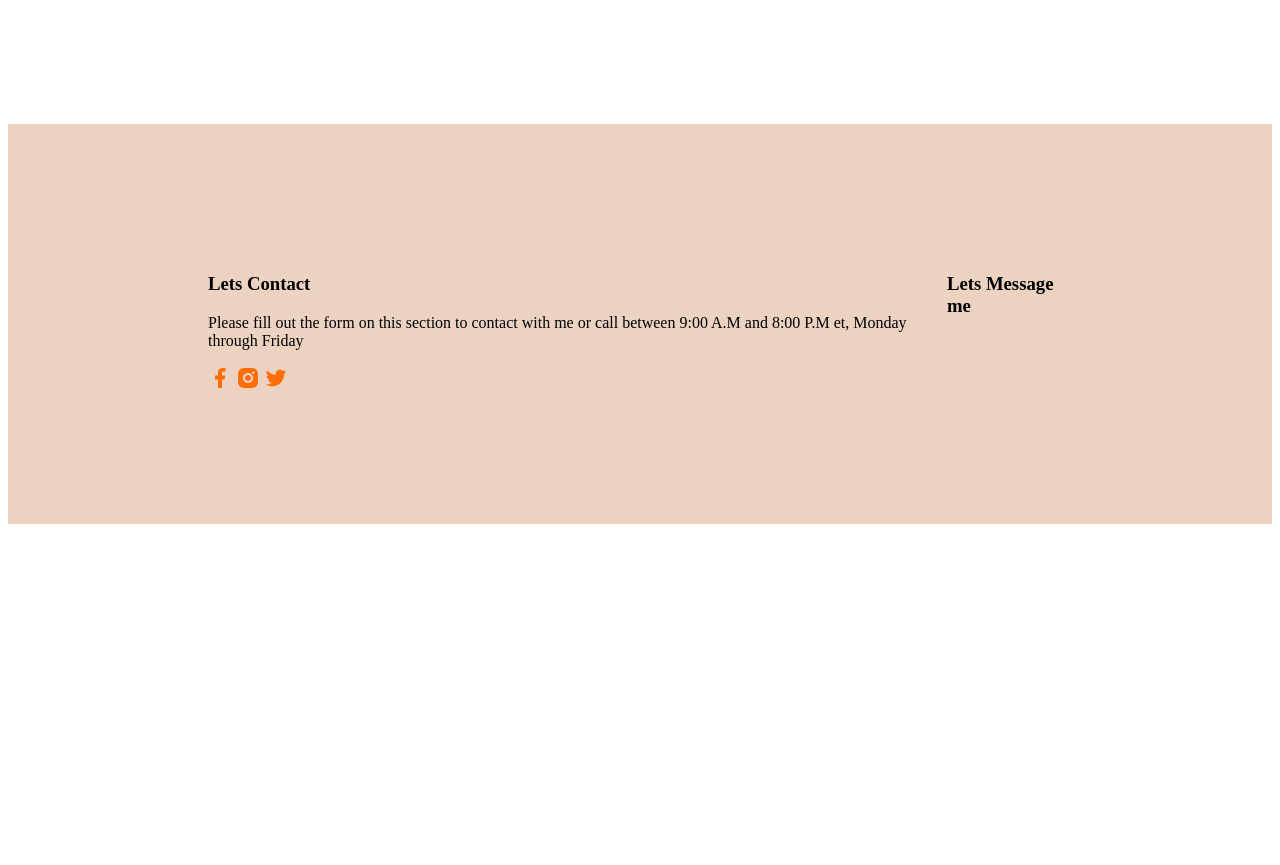
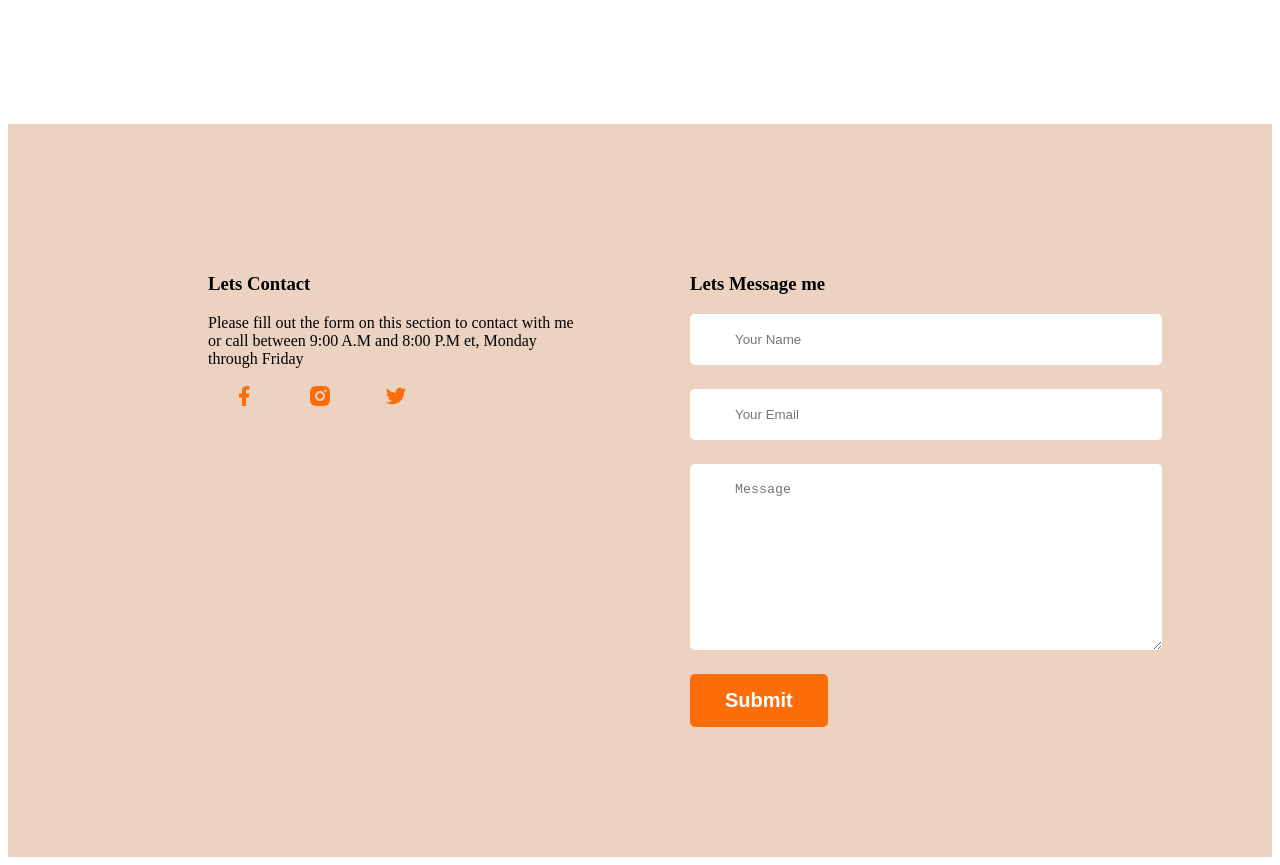
Before and after one commit to SouRovGhosh25/Web-Developer-Portfolio, a plain HTML site: page index.html in a window 1280 px wide. Shown: the part 3220-4085 px from the top of the page. Before the commit the page ends 3752 px from the top, so only its background shows below. Drawn offline with Linux system fonts and the light colour scheme.

Commit message:
Finish footer section comment

```diff
--- a/index.html
+++ b/index.html
@@ -180,7 +180,14 @@
         </div>
         <div class="footer-column">
             <h3 class="footer-title">Lets Message me </h3>
+            <form class="contact" action="">
+                <input type="text" placeholder="Your Name">
+                <input type="email" placeholder="Your Email">
+                <textarea name="" placeholder="Message" id="" cols="30" rows="10"></textarea>
+                <input class="btn-primary" type="submit" value="Submit">
+            </form>
         </div>
+
     </Footer>
 </body>
 
--- a/styles/potfolio.css
+++ b/styles/potfolio.css
@@ -186,4 +186,37 @@ footer {
     display: flex;
     margin-top: 100px;
     padding: 130px 200px;
+    gap: 100px;
 }
+
+.footer-column {
+    width: 50%;
+}
+
+.social-links a {
+    margin: 24px;
+}
+
+.contact input[type="text"],
+.contact input[type="email"] {
+    display: block;
+    margin-bottom: 24px;
+    padding: 18px 45px;
+    color: #535a61;
+    border: 0;
+    border-radius: 5px;
+    width: 100%;
+}
+
+textarea {
+
+    display: block;
+    margin-bottom: 24px;
+    padding: 18px 45px;
+    color: #535a61;
+    border: 0;
+    border-radius: 5px;
+    width: 100%;
+
+
+}
```
